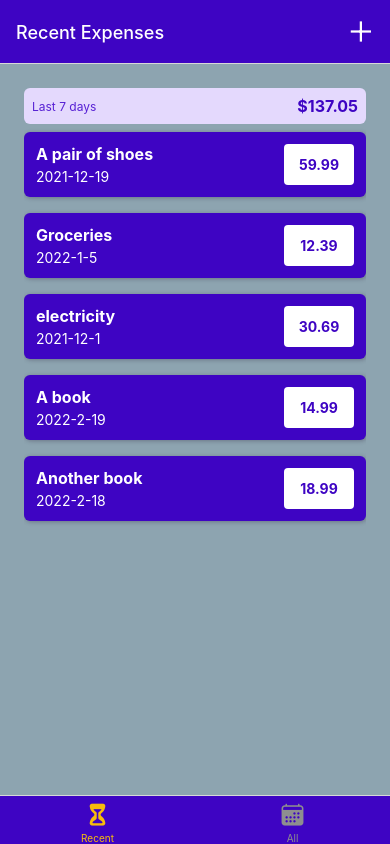
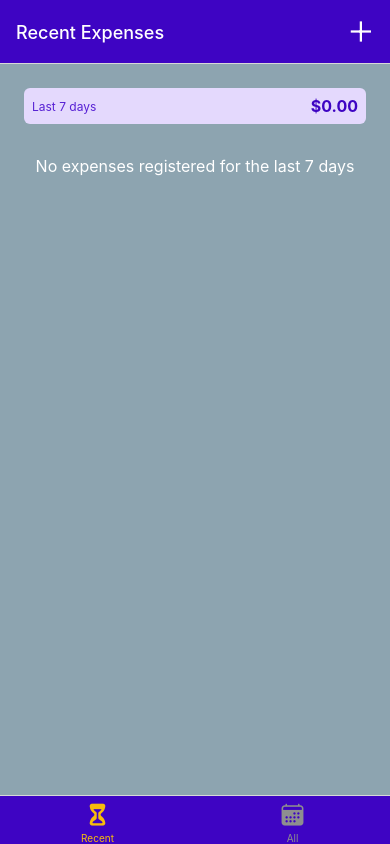
Before and after one commit to headhunter225014/Expenses_Track_APP_RN, a React Native app: screen /RecentExpenses in a window 390 px wide. Built offline with nearby package versions, Linux system fonts and the light colour scheme.

Commit message:
Commit six
Added context API for expenses.

```diff
--- a/App.js
+++ b/App.js
@@ -9,6 +9,7 @@
 import {GlobalStyles} from "./constants/styles";
 import {Ionicons} from '@expo/vector-icons';
 import IconButton from "./components/UI/IconButton";
+import ExpensedContextProvider from "./store/expenses-context";
 
 const Stack = createNativeStackNavigator();
 const Bottom = createBottomTabNavigator();
@@ -61,6 +62,7 @@
   return (
       <>
         <StatusBar style='light'/>
+        <ExpensedContextProvider>
             <NavigationContainer>
               <Stack.Navigator screenOptions={{
                   headerStyle: {backgroundColor: GlobalStyles.colors.primary500},
@@ -76,6 +78,7 @@
                  />
               </Stack.Navigator>
             </NavigationContainer>
+        </ExpensedContextProvider>
       </>
   );
 }
--- /dev/null
+++ b/components/UI/CustomButton.js
@@ -0,0 +1,46 @@
+import {View, Pressable, Text, StyleSheet} from "react-native";
+import {GlobalStyles} from "../../constants/styles";
+
+function CustomButton({children, onPress, mode, style}) {
+    return (
+        <View style={style}>
+            <Pressable onPress={onPress}
+                       style={({ pressed }) => pressed && styles.pressed}>
+                <View style={[styles.button,
+                    mode === 'flat' && styles.flat]}>
+                    <Text style={[styles.buttonText,
+                        mode === 'flat' && styles.flatText]}>
+                        {children}
+                    </Text>
+                </View>
+            </Pressable>
+        </View>
+    );
+}
+
+export default CustomButton;
+
+const styles = StyleSheet.create({
+    button: {
+        borderRadius: 4,
+        padding: 8,
+        backgroundColor: GlobalStyles.colors.primary500,
+    },
+    flat: {
+        backgroundColor: 'transparent'
+    },
+    buttonText: {
+        color: 'white',
+        textAlign: 'center'
+    },
+    flatText: {
+        color: GlobalStyles.colors.primary200
+    },
+    pressed: {
+        opacity: 0.75,
+        backgroundColor: GlobalStyles.colors.primary100,
+        borderRadius: 4
+    }
+
+
+})
--- a/components/expensesOutput/ExpensesOutput.js
+++ b/components/expensesOutput/ExpensesOutput.js
@@ -3,43 +3,16 @@
 import ExpensesSummary from "./ExpensesSummary";
 import {GlobalStyles} from "../../constants/styles";
 
-const DUMMY_EXPENSES =[
-    {
-    id: 'e1',
-    description: 'A pair of shoes',
-    amount: 59.99,
-    date: new Date('2021-12-19')
-    },
-    {
-        id: 'e2',
-        description: 'Groceries',
-        amount: 12.39,
-        date: new Date('2022-01-05')
-    },
-    {
-        id: 'e3',
-        description: 'electricity',
-        amount: 30.69,
-        date: new Date('2021-12-01')
-    },
-    {
-        id: 'e4',
-        description: 'A book',
-        amount: 14.99,
-        date: new Date('2022-02-19')
-    },
-    {
-        id: 'e5',
-        description: 'Another book',
-        amount: 18.99,
-        date: new Date('2022-02-18')
+function ExpensesOutput({expenses, expensesPeriod, fallbackText}) {
+    let content = <Text style={styles.infoText}>{fallbackText}</Text>
+
+    if (expenses.length > 0 ) {
+        content = <ExpensesList expenses={expenses}/>
     }
-];
-function ExpensesOutput({expenses, expensesPeriod}) {
     return (
         <View style={styles.container}>
-            <ExpensesSummary expenses={DUMMY_EXPENSES } periodName={expensesPeriod}/>
-            <ExpensesList expenses={DUMMY_EXPENSES}/>
+            <ExpensesSummary expenses={expenses} periodName={expensesPeriod}/>
+            {content}
         </View>
     );
 }
@@ -51,5 +24,12 @@
         padding: 24,
         backgroundColor: '#8da4b0',
         flex: 1
+    },
+    infoText: {
+        color: 'white',
+        fontSize: 16,
+        textAlign: 'center',
+        marginTop: 32
+
     }
 });
--- a/screens/AllExpenses.js
+++ b/screens/AllExpenses.js
@@ -2,9 +2,15 @@
 import { NavigationContainer } from '@react-navigation/native';
 import { createNativeStackNavigator } from '@react-navigation/native-stack';
 import ExpensesOutput from "../components/expensesOutput/ExpensesOutput";
-function AllExpenses({navigation}) {
+import {useContext} from "react";
+import {ExpensesContext} from "../store/expenses-context";
+function AllExpenses() {
+    const expensesCtx = useContext(ExpensesContext);
     return (
-        <ExpensesOutput expensesPeriod="Total"/>
+        <ExpensesOutput
+            expensesPeriod="Total"
+            expenses={expensesCtx.expenses}
+            fallbackText='No registered expenses found'/>
     );
 }
 
--- a/screens/ManageExpense.js
+++ b/screens/ManageExpense.js
@@ -1,21 +1,98 @@
-import {Text, Button} from "react-native";
-import {useLayoutEffect} from "react";
-function ManageExpense({navigation, route}) {
+import { useContext, useLayoutEffect } from 'react';
+import { StyleSheet, View } from 'react-native';
+
+import Button from '../components/UI/CustomButton';
+import IconButton from '../components/UI/IconButton';
+import { GlobalStyles } from '../constants/styles';
+import { ExpensesContext } from '../store/expenses-context';
+
+function ManageExpense({ route, navigation }) {
+    const expensesCtx = useContext(ExpensesContext);
+
     const editedExpenseId = route.params?.expenseId;
     const isEditing = !!editedExpenseId;
 
     useLayoutEffect(() => {
         navigation.setOptions({
-            title: isEditing ? 'Edit expense' : 'Add expense'
-        })
+            title: isEditing ? 'Edit Expense' : 'Add Expense',
+        });
     }, [navigation, isEditing]);
 
+    function deleteExpenseHandler() {
+        expensesCtx.deleteExpense(editedExpenseId);
+        navigation.goBack();
+    }
+
+    function cancelHandler() {
+        navigation.goBack();
+    }
+
+    function confirmHandler() {
+        if (isEditing) {
+            expensesCtx.updateExpense(
+                editedExpenseId,
+                {
+                    description: 'God of War',
+                    amount: 49.99,
+                    date: new Date('2023-03-11'),
+                }
+            );
+        } else {
+            expensesCtx.addExpense({
+                description: 'God of War!!!!',
+                amount: 59.99,
+                date: new Date('2023-03-11'),
+            });
+        }
+        navigation.goBack();
+    }
 
     return (
-        <>
-            <Text>Manage Expense Screen</Text>
-        </>
+        <View style={styles.container}>
+            <View style={styles.buttons}>
+                <Button style={styles.button} mode="flat" onPress={cancelHandler}>
+                    Cancel
+                </Button>
+                <Button style={styles.button} onPress={confirmHandler}>
+                    {isEditing ? 'Update' : 'Add'}
+                </Button>
+            </View>
+            {isEditing && (
+                <View style={styles.deleteContainer}>
+                    <IconButton
+                        icon="trash"
+                        color={GlobalStyles.colors.error500}
+                        size={36}
+                        onPress={deleteExpenseHandler}
+                    />
+                </View>
+            )}
+        </View>
     );
 }
 
 export default ManageExpense;
+
+const styles = StyleSheet.create({
+    container: {
+        flex: 1,
+        padding: 24,
+        backgroundColor: GlobalStyles.colors.primary800,
+    },
+    buttons: {
+        flexDirection: 'row',
+        justifyContent: 'center',
+        alignItems: 'center',
+    },
+    button: {
+        minWidth: 120,
+        marginHorizontal: 8,
+    },
+    deleteContainer: {
+        marginTop: 16,
+        paddingTop: 8,
+        borderTopWidth: 2,
+        borderTopColor: GlobalStyles.colors.primary200,
+        alignItems: 'center',
+    },
+});
--- a/screens/RecentExpenses.js
+++ b/screens/RecentExpenses.js
@@ -1,9 +1,23 @@
 import {Text, View, Button} from "react-native";
 import ExpensesOutput from "../components/expensesOutput/ExpensesOutput";
+import {useContext} from "react";
+import {ExpensesContext} from "../store/expenses-context";
+import {getDateMinusDays} from "../util/date";
 
 function RecentExpenses({navigation}){
+    const expensesCtx = useContext(ExpensesContext);
+
+    const recentExpenses = expensesCtx.expenses.filter((expense) =>{
+            const today = new Date();
+            const date7DaysAgo = getDateMinusDays(today, 7);
+
+            return (expense.date > date7DaysAgo) && (expense.date <= today);
+        }
+    );
+
     return (
-        <ExpensesOutput expensesPeriod="Last 7 days"/>
+        <ExpensesOutput expenses={recentExpenses}
+                        expensesPeriod="Last 7 days" fallbackText='No expenses registered for the last 7 days'/>
 
     );
 };
--- /dev/null
+++ b/store/expenses-context.js
@@ -0,0 +1,117 @@
+import { createContext, useReducer } from 'react';
+
+const DUMMY_EXPENSES = [
+    {
+        id: 'e1',
+        description: 'A pair of shoes',
+        amount: 59.99,
+        date: new Date('2021-12-19'),
+    },
+    {
+        id: 'e2',
+        description: 'A pair of trousers',
+        amount: 89.29,
+        date: new Date('2022-01-05'),
+    },
+    {
+        id: 'e3',
+        description: 'Some bananas',
+        amount: 5.99,
+        date: new Date('2021-12-01'),
+    },
+    {
+        id: 'e4',
+        description: 'A book',
+        amount: 14.99,
+        date: new Date('2022-02-19'),
+    },
+    {
+        id: 'e5',
+        description: 'Another book',
+        amount: 18.59,
+        date: new Date('2022-02-18'),
+    },
+    {
+        id: 'e6',
+        description: 'A pair of trousers',
+        amount: 89.29,
+        date: new Date('2022-01-05'),
+    },
+    {
+        id: 'e7',
+        description: 'Some bananas',
+        amount: 5.99,
+        date: new Date('2021-12-01'),
+    },
+    {
+        id: 'e8',
+        description: 'A book',
+        amount: 14.99,
+        date: new Date('2022-02-19'),
+    },
+    {
+        id: 'e9',
+        description: 'Another book',
+        amount: 18.59,
+        date: new Date('2022-02-18'),
+    },
+];
+
+export const ExpensesContext = createContext({
+    expenses: [],
+    addExpense: ({ description, amount, date }) => {},
+    deleteExpense: (id) => {},
+    updateExpense: (id, { description, amount, date }) => {},
+});
+
+function expensesReducer(state, action) {
+    switch (action.type) {
+        case 'ADD':
+            const id = new Date().toString() + Math.random().toString();
+            return [{ ...action.payload, id: id }, ...state];
+        case 'UPDATE':
+            const updatableExpenseIndex = state.findIndex(
+                (expense) => expense.id === action.payload.id
+            );
+            const updatableExpense = state[updatableExpenseIndex];
+            const updatedItem = { ...updatableExpense, ...action.payload.data };
+            const updatedExpenses = [...state];
+            updatedExpenses[updatableExpenseIndex] = updatedItem;
+            return updatedExpenses;
+        case 'DELETE':
+            return state.filter((expense) => expense.id !== action.payload);
+        default:
+            return state;
+    }
+}
+
+function ExpensesContextProvider({ children }) {
+    const [expensesState, dispatch] = useReducer(expensesReducer, DUMMY_EXPENSES);
+
+    function addExpense(expenseData) {
+        dispatch({ type: 'ADD', payload: expenseData });
+    }
+
+    function deleteExpense(id) {
+        dispatch({ type: 'DELETE', payload: id });
+    }
+
+    function updateExpense(id, expenseData) {
+        dispatch({ type: 'UPDATE', payload: { id: id, data: expenseData } });
+    }
+
+    const value = {
+        expenses: expensesState,
+        addExpense: addExpense,
+        deleteExpense: deleteExpense,
+        updateExpense: updateExpense,
+    };
+
+    return (
+        <ExpensesContext.Provider value={value}>
+            {children}
+        </ExpensesContext.Provider>
+    );
+}
+
+export default ExpensesContextProvider;
--- a/util/date.js
+++ b/util/date.js
@@ -1,3 +1,7 @@
 export function getFormattedDate(date) {
     return `${date.getFullYear()}-${date.getMonth() + 1}-${date.getDate()}`;
 }
+
+export function getDateMinusDays(date, days) {
+    return new Date(date.getFullYear(), date.getMonth(), date.getDate() - days);
+}
```
Lines whose indentation alone changed are shown as unchanged.
